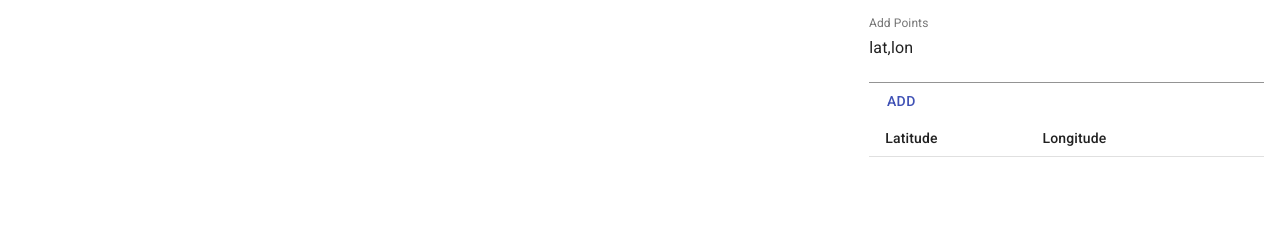
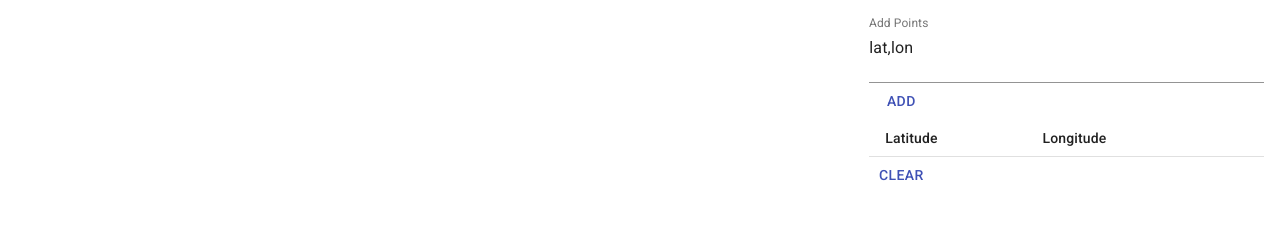
Before and after one commit to jonscheiding/route-visualizer, a React (Create React App) app: page / in a window 1280 px wide. Shown: the top 247 px of the page. Built offline with nearby package versions, Linux system fonts and the light colour scheme.

Commit message:
Minor UX improvements

```diff
--- a/src/App.js
+++ b/src/App.js
@@ -25,8 +25,8 @@ function App() {
     setPoints([...points, ...consolidatePoints(newPoints, 0.25)]);
   }
 
-  function onPointRemoved(i) {
-    points.splice(i, 1);
+  function onPointsRemoved(i, length = 1) {
+    points.splice(i, length);
     setPoints([...points]);
   }
 
@@ -37,7 +37,7 @@ function App() {
       </Grid>
       <Grid item xs={12} md={4} className={classes.pointEntry}>
         <PointEntry onPointsAdded={onPointsAdded} />
-        <PointList points={points} onPointRemoved={onPointRemoved} />
+        <PointList points={points} onPointsRemoved={onPointsRemoved} />
       </Grid>
     </Grid>
   );
--- a/src/PointEntry.js
+++ b/src/PointEntry.js
@@ -14,7 +14,7 @@ export default function PointEntry({onPointsAdded}) {
 
   function applyText() {
     loadCsvToPoints(text);
-    setText('lat,lon\n');
+    setText(text.match(/[^\n]*\n/));
   }
 
   return (<>
@@ -23,7 +23,7 @@ export default function PointEntry({onPointsAdded}) {
         id="standard-multiline-flexible"
         label="Add Points"
         multiline
-        rowsMax={4}
+        rowsMax={20}
         value={text}
         onChange={e => setText(e.target.value)}
         fullWidth
--- a/src/PointList.js
+++ b/src/PointList.js
@@ -1,8 +1,9 @@
-import { Table, TableBody, TableCell, TableHead, TableRow, IconButton } from '@material-ui/core';
+import { Table, TableBody, TableCell, TableHead, TableRow, IconButton, Button } from '@material-ui/core';
 import DeleteIcon from '@material-ui/icons/Delete';
 
-export default function PointList({points, onPointRemoved}) {
+export default function PointList({points, onPointsRemoved}) {
   return (
+    <>
       <Table size="small">
         <TableHead>
           <TableRow>
@@ -18,7 +19,7 @@ export default function PointList({points, onPointRemoved}) {
               <TableCell>{p.lat}</TableCell>
               <TableCell>{p.lon}</TableCell>
               <TableCell>
-              <IconButton onClick={() => onPointRemoved(i)} size="small">
+                <IconButton onClick={() => onPointsRemoved(i)} size="small">
                   <DeleteIcon fontSize="small" />
                 </IconButton>
               </TableCell>
@@ -27,5 +28,7 @@ export default function PointList({points, onPointRemoved}) {
         }
         </TableBody>
       </Table>
+      <Button onClick={() => onPointsRemoved(0, points.length)} color="primary">Clear</Button>
+    </>
   );
 };
```
Lines whose indentation alone changed are shown as unchanged.
